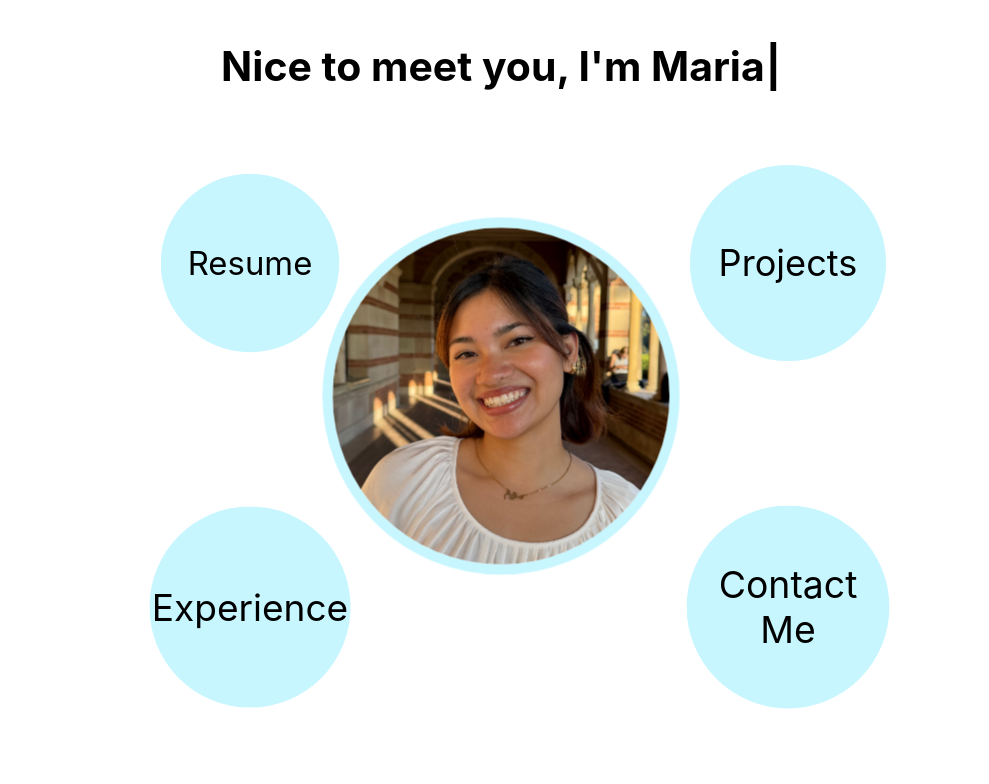
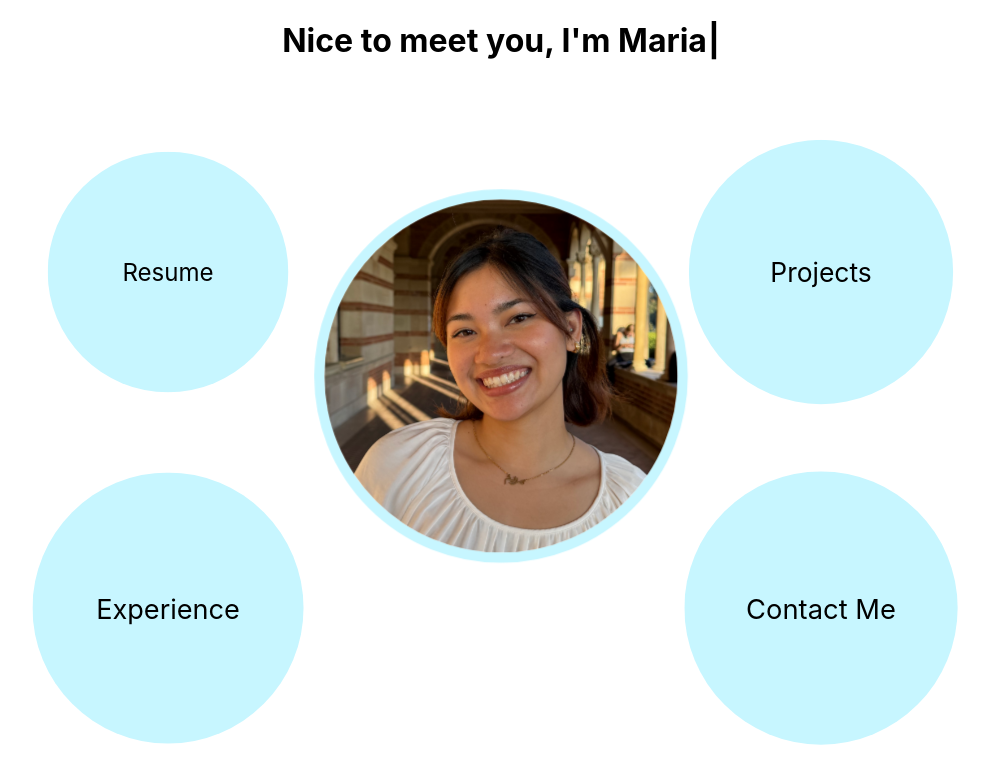
Before and after one commit to mop03/MyPortfolio, a React (Create React App) app in the folder mariamwebsite/: page / in a window 1280 px wide. Shown: the top 784 px of the page, without its empty margins (139-1128 px from the left). Built offline with nearby package versions, Linux system fonts and the light colour scheme.

Commit message:
final adjustments

```diff
--- a/mariamwebsite/src/components/Intro.css
+++ b/mariamwebsite/src/components/Intro.css
@@ -1,20 +1,20 @@
 @media (max-width: 500px) {
     :root {
-    --minibubble-size:100px;
-    --mainbubble-size:170px;
+    --minibubble-size:30vw;
+    --mainbubble-size:24vh;
     --mainbubble-border:5px;
-    --font-size:20px;
+    --font-size:5vw;
     --margin-main: 50%;
     --margin-left: 10%
     }
 }
 
-@media (min-width: 601px) {
+@media (min-width: 501px) {
     :root {
-        --minibubble-size: 190px;
-        --mainbubble-size: 330px;
+        --minibubble-size: 20vw;
+        --mainbubble-size: 27vw;
         --mainbubble-border: 10px;
-        --font-size: 35px;
+        --font-size: 2vw;
         --margin-main: 7%;
         --margin-left: 0;
     }
@@ -38,9 +38,14 @@
     font-size: var(--font-size);
 } */
 .Intro {
+    top: 0;
+    left: 0;
+    width: 100vw;
+    position: absolute;
     font-size: var(--font-size);
     display:flex;
-    flex-direction:column;
+    flex-direction:row;
+    height:94vh;
     align-items: center;
     justify-content:center;
     text-align: center;
@@ -53,9 +58,7 @@ img {
 
 
 .circle_border {
-    margin-top:var(--margin-main);
-    margin-left:var(--margin-left);
-    position:relative;
+    position:absolute;
     overflow: hidden;
     width: var(--mainbubble-size);
     height: var(--mainbubble-size);
@@ -68,7 +71,6 @@ img {
 
 }
 .circle_border:hover {
-    border: var(--mainbubble-border) solid #98fdfd;
     width: var(--mainbubble-size);
     height: var(--mainbubble-size);
 }
@@ -80,8 +82,8 @@ img {
     justify-content: center;
     text-align: center;
     font-size: var(--font-size);
-    top: 21%;
-    left: 23%;
+    top: 18vh;
+    left: 14vw;
     width: var(--minibubble-size);
     height: var(--minibubble-size);
     border-radius: 50%;
@@ -106,8 +108,8 @@ img {
     justify-content: center;
     text-align: center;
     font-size: var(--font-size);
-    top:21%;
-    left: 65%;
+    top:18vh;
+    left: 65vw;
     width: var(--minibubble-size);
     height: var(--minibubble-size);
     border-radius: 50%;
@@ -132,8 +134,8 @@ img {
     justify-content: center;
     text-align: center;
     font-size: var(--font-size);
-    top: 64%;
-    left: 65%;
+    top: 60vh;
+    left: 65vw;
     width: var(--minibubble-size);
     height: var(--minibubble-size);
     border-radius: 50%;
@@ -160,8 +162,8 @@ img {
     text-align: center;
     font-size: var(--font-size);
     width: 100%;
-    top: 64%;
-    left: 23%;
+    top: 60vh;
+    left: 14vw;
     width: var(--minibubble-size);
     height: var(--minibubble-size);
     border-radius: 50%;
--- a/mariamwebsite/src/components/Intro.js
+++ b/mariamwebsite/src/components/Intro.js
@@ -7,8 +7,9 @@ import { useState} from "react";
 export default function Intro() {
     const [isShown, setIsShown] = useState(false);
     return (
+      <>
+      <Typewriters></Typewriters>
       <div className="Intro">
-            <Typewriters></Typewriters>
             <div className="circle_border">
             <Link to='/aboutme'>
             <img
@@ -29,8 +30,8 @@ export default function Intro() {
               borderRadius: '10px',
               pointerEvents: 'none',
               zIndex: 1 }}> hint: click on my face to learn more about me :D</p>}
-
-            <p>
+          </div>
+          <p>
               <Link className="hover-bold"
                 to="/resume"
                 style={{ textDecoration: 'none', color: 'black' }}
@@ -63,6 +64,6 @@ export default function Intro() {
               </Link>
             </p>
 
-      </div>
+      </>
     );
   }
--- a/mariamwebsite/src/components/Typewriter.js
+++ b/mariamwebsite/src/components/Typewriter.js
@@ -1,10 +1,11 @@
+import { margin } from '@mui/system';
 import React from 'react'
 import Typewriter from 'typewriter-effect';
 
 function Typewriters() {
     return (
         <div className='container'>
-            <h3>
+            <h1>
                 <Typewriter
                     options = { {
                         autoStart: true,
@@ -14,7 +15,7 @@ function Typewriters() {
                     } }>
                 </Typewriter>
 
-            </h3>
+            </h1>
 
         </div>
     )
```
